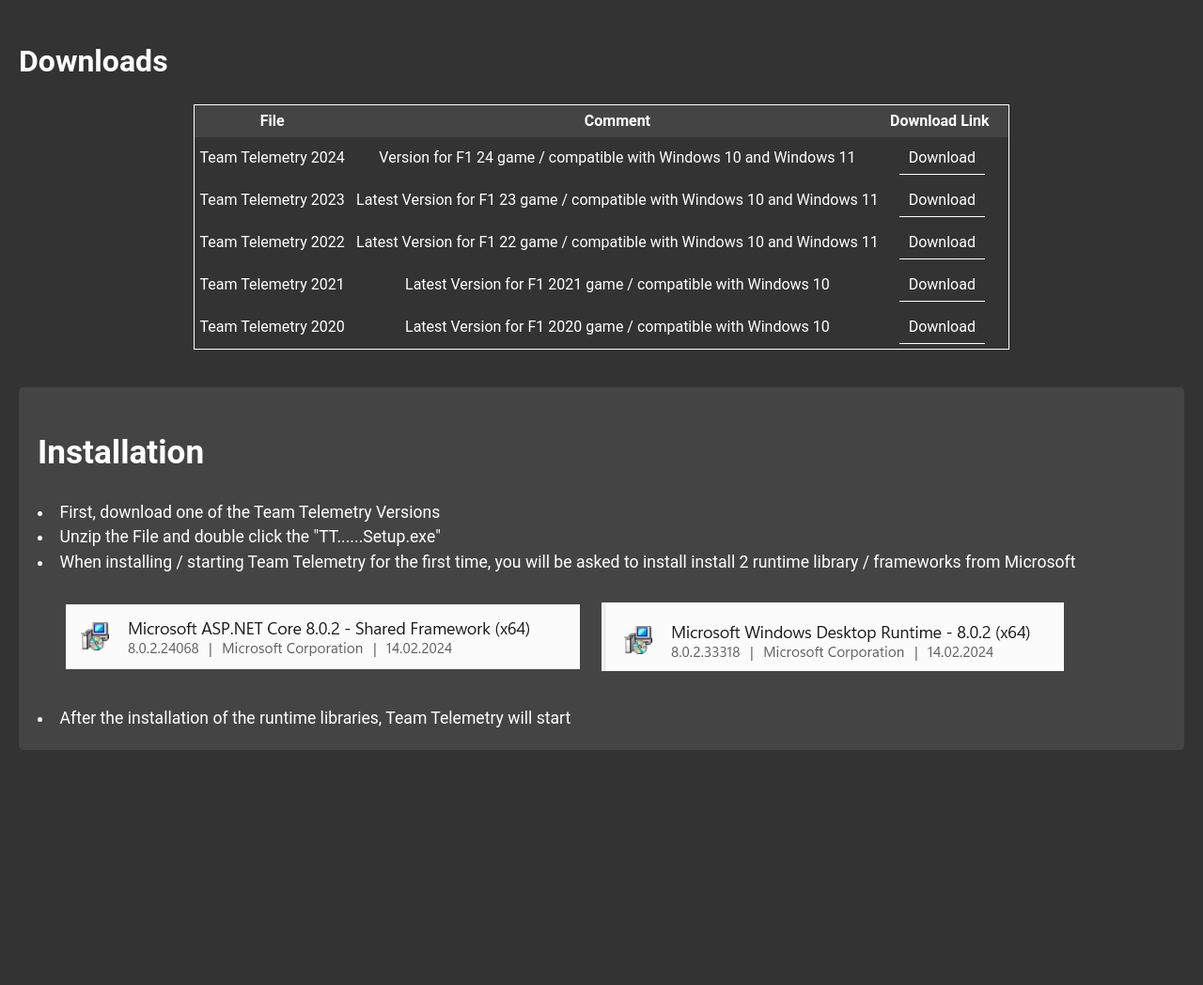
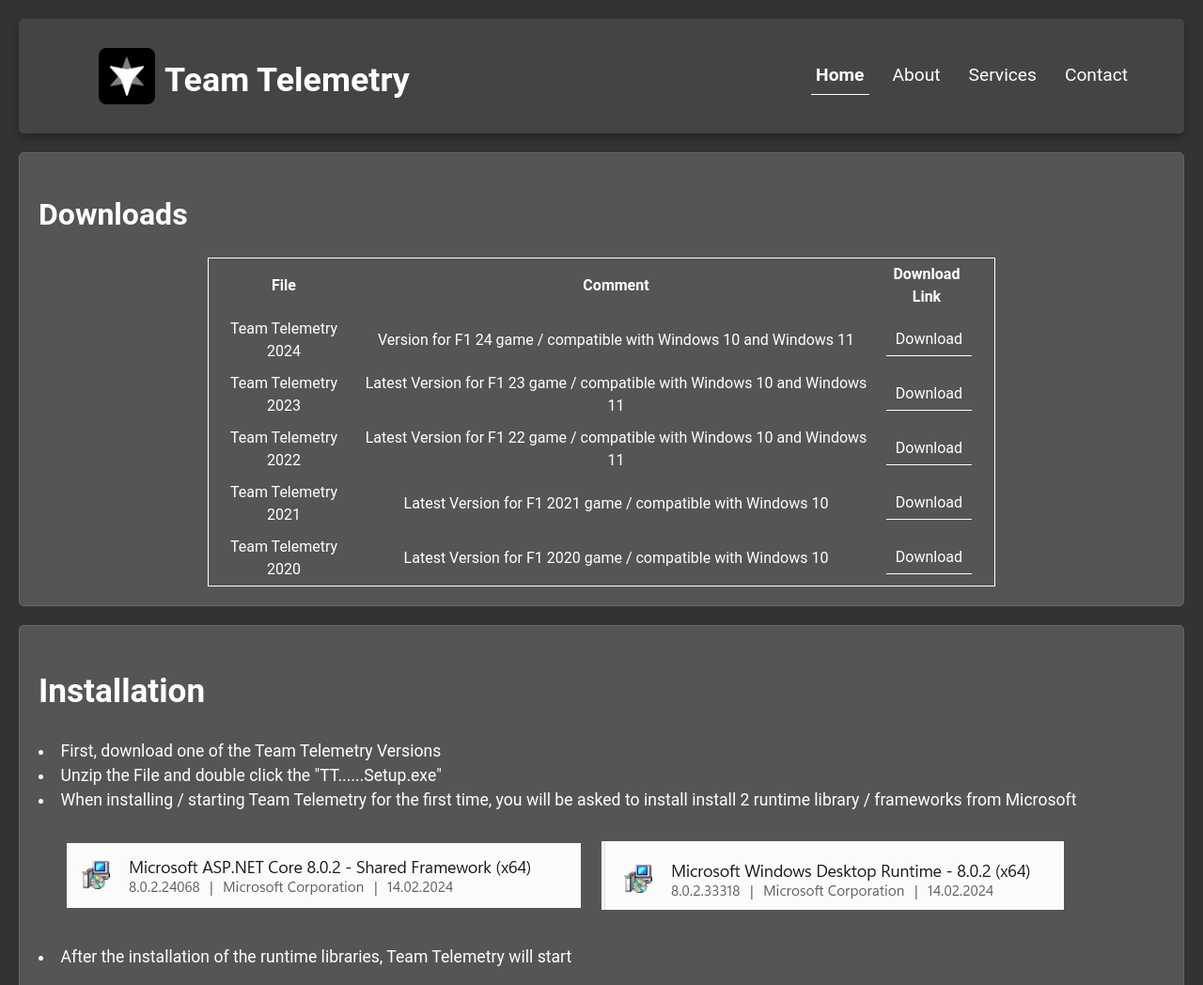
Before and after one commit to Threefold1232/Threefold1232.github.io, a plain HTML site: page team-telemetry-test/index.html in a window 1280 px wide. Shown: the top 1048 px of the page at 94% size. Before the commit the page ends 818 px from the top, so only its background shows below. Drawn offline with Linux system fonts and the light colour scheme.

Commit message:
Added a navbar and made it less monochrom

```diff
--- a/team-telemetry-test/index.html
+++ b/team-telemetry-test/index.html
@@ -1,14 +1,34 @@
 <!DOCTYPE html>
-<html>
+<html lang="en">
   <head>
-    <meta charset="utf-8" />
+    <meta charset="UTF-8" />
     <meta http-equiv="X-UA-Compatible" content="IE=edge" />
     <title>Team Telemetry</title>
     <meta name="description" content="" />
-    <meta name="viewport" content="width=device-width, initial-scale=1" />
+    <meta name="viewport" content="width=device-width, initial-scale=1.0" />
     <link rel="stylesheet" href="style.css" />
   </head>
   <body>
+    <div class="navbar">
+      <div class="logo">
+        <a href="index.html" class="logo-link">
+          <img
+            src="/team-telemetry-test/images/TT_Logo_2022_V4-1.png"
+            alt="Logo"
+            class="logo-img"
+          />
+          <h1>Team Telemetry</h1>
+        </a>
+      </div>
+      <div class="nav-links">
+        <a href="#home" class="active">Home</a>
+        <a href="#about">About</a>
+        <a href="#services">Services</a>
+        <a href="#contact">Contact</a>
+      </div>
+    </div>
+
+    <div class="downloads">
       <h1>Downloads</h1>
       <table>
         <tr>
@@ -33,8 +53,8 @@
         <tr>
           <td>Team Telemetry 2023</td>
           <td>
-          Latest Version for F1 23 game / compatible with Windows 10 and Windows
-          11
+            Latest Version for F1 23 game / compatible with Windows 10 and
+            Windows 11
           </td>
           <td>
             <a
@@ -48,8 +68,8 @@
         <tr>
           <td>Team Telemetry 2022</td>
           <td>
-          Latest Version for F1 22 game / compatible with Windows 10 and Windows
-          11
+            Latest Version for F1 22 game / compatible with Windows 10 and
+            Windows 11
           </td>
           <td>
             <a
@@ -85,7 +105,7 @@
           </td>
         </tr>
       </table>
-
+    </div>
     <div class="installation">
       <h1>Installation</h1>
       <li>First, download one of the Team Telemetry Versions</li>
@@ -114,5 +134,33 @@
         start
       </li>
     </div>
+
+    <script>
+        document.addEventListener('DOMContentLoaded', function () {
+          const elements = document.querySelectorAll('.downloads, .installation');
+
+          function isElementInViewport(el) {
+            const rect = el.getBoundingClientRect();
+            return (
+              rect.top >= 0 &&
+              rect.left >= 0 &&
+              rect.bottom <= (window.innerHeight || document.documentElement.clientHeight) &&
+              rect.right <= (window.innerWidth || document.documentElement.clientWidth)
+            );
+          }
+
+          function checkElements() {
+            elements.forEach(el => {
+              if (isElementInViewport(el)) {
+                el.classList.add('slide-in');
+              }
+            });
+          }
+
+          window.addEventListener('scroll', checkElements);
+          window.addEventListener('resize', checkElements);
+          checkElements(); // Initial check
+        });
+      </script>
   </body>
 </html>
--- a/team-telemetry-test/style.css
+++ b/team-telemetry-test/style.css
@@ -1,5 +1,5 @@
 html {
-    font-family: 'Roboto', sans-serif;
+  font-family: "Roboto", sans-serif;
   font-size: 16px;
   line-height: 1.5;
   background-color: #333;
@@ -20,7 +20,7 @@ table {
 }
 
 th {
-    background-color: #444;
+  background-color: #555;
   color: #fff;
   padding: 5px;
   font-weight: bold;
@@ -43,7 +43,7 @@ a.download-button {
 }
 
 a.download-button:hover {
-    background-color: #555;
+  background-color: #666;
   box-shadow: 0 0 20px rgba(0, 0, 0, 0.9);
   transform: translateZ(50px);
 }
@@ -65,7 +65,101 @@ a.download-button:hover {
 .installation {
   margin-top: 40px;
   padding: 20px;
+  background-color: #555;
+  border-radius: 5px;
+  font-size: 1.1em;
+  border: 1px solid #666;
+}
+
+.navbar {
+  display: flex;
+  justify-content: space-between;
+  align-items: center;
   background-color: #444;
   border-radius: 5px;
-    font-size: 1.1em;
+  padding: 5px; /* Reduced padding */
+  box-shadow: 0 4px 8px rgba(0, 0, 0, 0.3);
 }
+
+.navbar .logo {
+  display: flex;
+  align-items: center;
+  font-size: 1.4em; /* Increased font size */
+  color: #fff;
+}
+
+.navbar .logo-link {
+  display: flex;
+  align-items: center;
+  text-decoration: none;
+  color: inherit;
+}
+
+.navbar .logo-link h1 {
+  margin-left: 10px;
+  padding-top: 10px;
+  font-size: 1.6em; /* Increased font size */
+  color: #fff;
+}
+
+.navbar .nav-links {
+  display: flex;
+  align-items: center;
+  margin-left: auto; /* Spread out more to the left */
+  margin-right: 30px;
+}
+
+.navbar .nav-links a {
+  text-decoration: none;
+  color: #fff;
+  padding: 5px;
+  margin-right: 20px; /* Increased margin */
+  border-bottom: 1px solid transparent;
+  transition: border-bottom-color 0.3s ease;
+  font-size: 1.2em; /* Increased font size */
+}
+
+.navbar .nav-links a:hover {
+  border-bottom-color: #fff;
+}
+
+.navbar .nav-links .active {
+  border-bottom-color: #fff;
+  font-weight: bold;
+}
+
+.logo-img {
+  width: 60px; /* Adjust the size as needed */
+  height: auto;
+}
+
+/* Slide-in animation */
+@keyframes slideIn {
+  from {
+    transform: translateX(-100%);
+    opacity: 0;
+  }
+  to {
+    transform: translateX(0);
+    opacity: 1;
+  }
+}
+
+.slide-in {
+  animation: slideIn 1s forwards;
+}
+
+/* Background styling for downloads and installation */
+.downloads, .installation {
+  background-color: #555;
+  border-radius: 5px;
+  padding: 20px;
+  margin: 20px 0;
+  opacity: 0; /* Initially hidden */
+  border: 1px solid #666;
+}
+
+.logo {
+  padding-left: 80px;
+  text-align: center;
+}
```
Also changed, not shown: team-telemetry-test/images/TT_Logo_2022_V4-1.png (added). Lines whose indentation alone changed are shown as unchanged.
